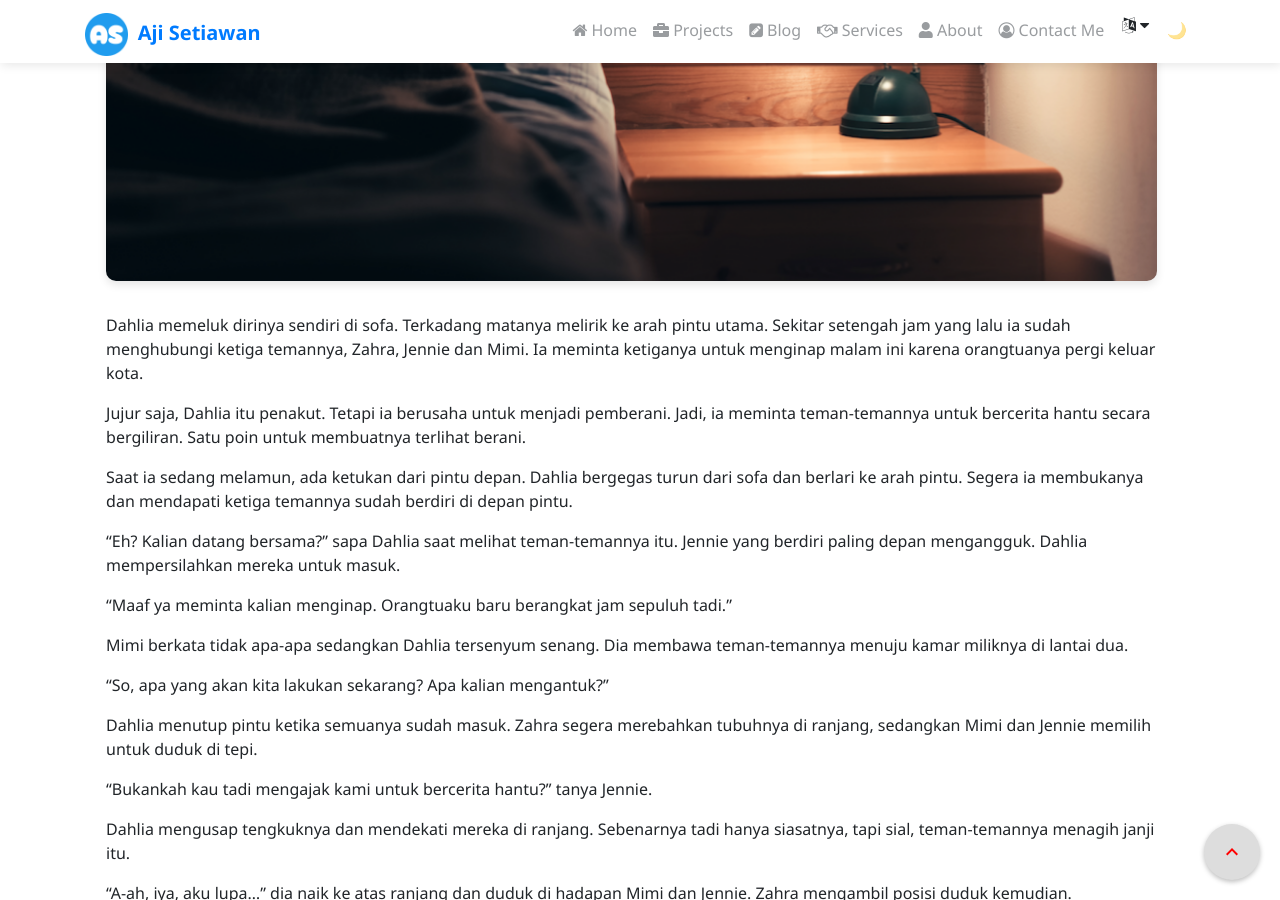
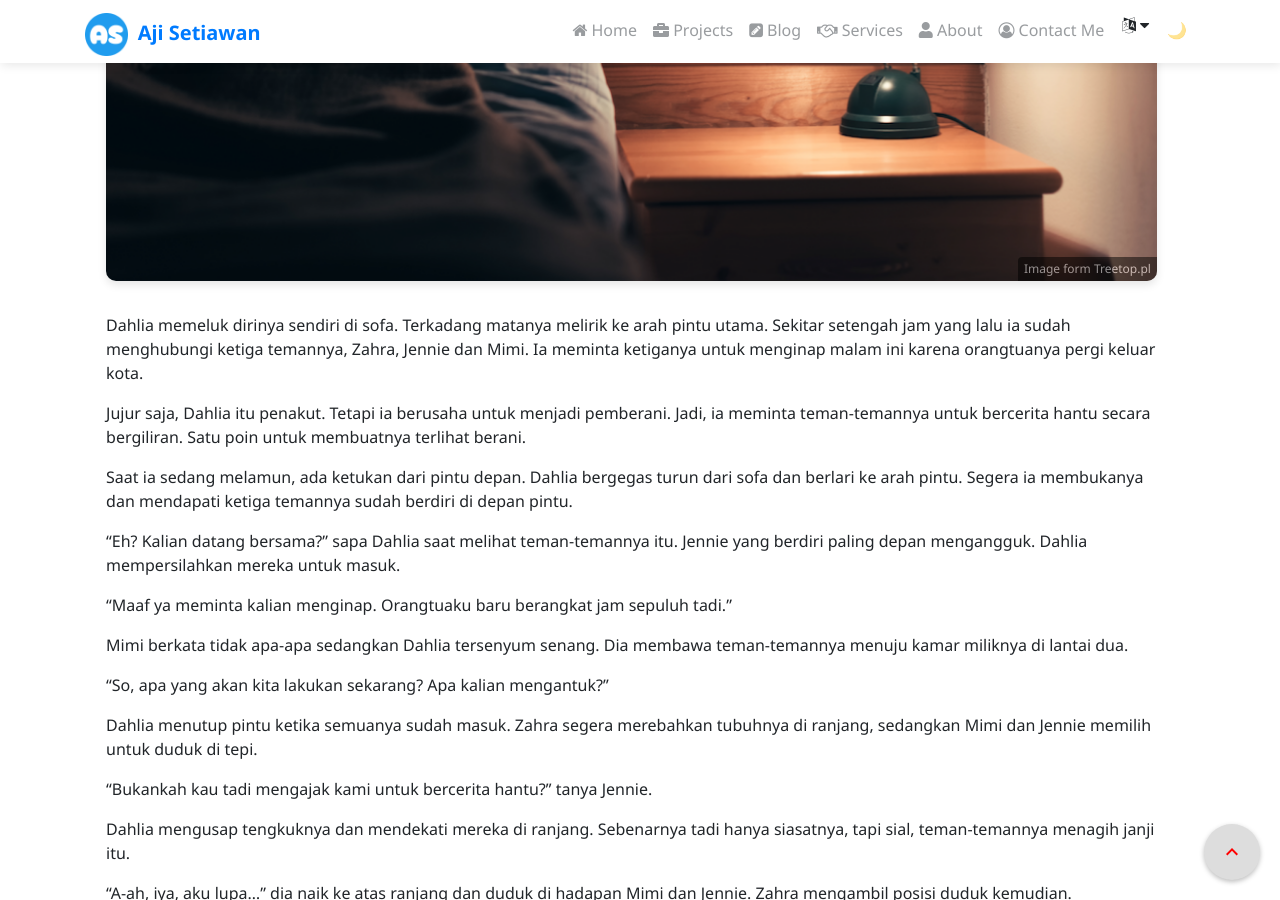
Before and after one commit to ajisetiawan716/ajisetiawan716.github.io, a Jekyll site: the page built from _posts/2023-12-15-lebih baik matikan lampunya.md, in a window 1280 px wide and 900 px high, scrolled down 764 px. Built offline with Jekyll 4.4.1, drawn with Linux system fonts in a browser that asks for light colours; nearby versions of some CDN libraries; emoji names are drawn with the system emoji font; comment, search, counter and statistics services are not loaded; a style sheet for code colours, icons or effects is not loaded.

Commit message:
Update 2023-12-15-lebih baik matikan lampunya.md

```diff
--- a/_posts/2023-12-15-lebih baik matikan lampunya.md
+++ b/_posts/2023-12-15-lebih baik matikan lampunya.md
@@ -7,6 +7,7 @@ tags: [Creepypasta, Horror, Cerita Horor, Misteri]
 #date: 2023-12-15 15:25:15
 #excerpt: ''
 image: 'Jepretan-Layar-2019-07-03-pada-4.19.17-PM-1024x683.png'
+image-caption: Image form Treetop.pl
 image-alt: Gambar Lampu
 #description:
 #permalink:
```
